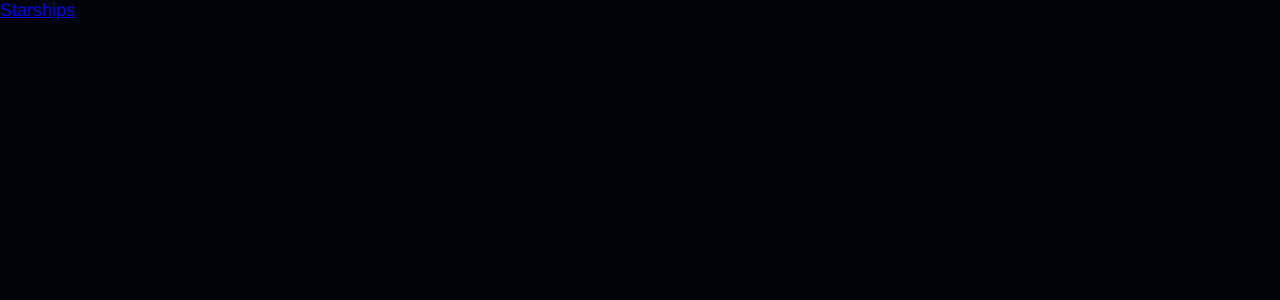
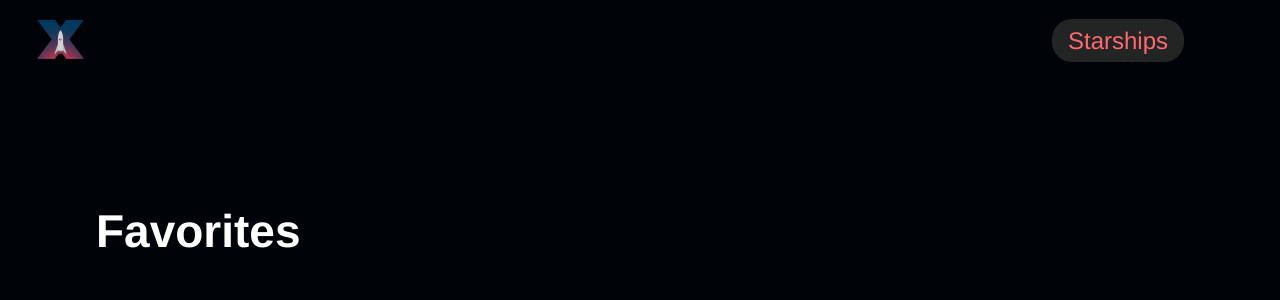
Before and after one commit to tobocop/tally-takehome, a React (Create React App) app: page /favorites in a window 1280 px wide. Shown: the top 300 px of the page. Built offline with nearby package versions, Linux system fonts and the light colour scheme.

Commit message:
Style favorites page

```diff
--- /dev/null
+++ b/src/App.scss
@@ -0,0 +1,10 @@
+@use "assets/styles/space";
+@use "assets/styles/breakpoints";
+
+.App {
+  margin: space.of(2) space.of(4);
+
+  @include breakpoints.tablet {
+    margin: 0 space.of(12);
+  }
+}
--- a/src/App.tsx
+++ b/src/App.tsx
@@ -4,13 +4,16 @@ import { GetStarships } from "./starships/GetStarships";
 import { FavoriteStarships } from "./starships/favorites/FavoriteStarships";
 import { RecoilRoot } from "recoil";
 import { Routes } from "./Routes";
+import "./App.scss"
 
 function App() {
   return (
     <RecoilRoot>
       <BrowserRouter>
-        <Route exact path={Routes.Starships} component={GetStarships} />
-        <Route exact path={Routes.Favorites} component={FavoriteStarships} />
+        <div className="App">
+          <Route exact path={Routes.Starships} component={GetStarships} />
+          <Route exact path={Routes.Favorites} component={FavoriteStarships} />
+        </div>
       </BrowserRouter>
     </RecoilRoot>
   );
--- /dev/null
+++ b/src/Header.scss
@@ -0,0 +1,14 @@
+@use "assets/styles/space";
+@use "assets/styles/breakpoints";
+
+.Header {
+  display: flex;
+  align-items: center;
+  .logoWrap {
+    flex: 1;
+    margin-left: space.of(-4);
+    @include breakpoints.tablet{
+      margin-left: space.of(-11);
+    }
+  }
+}
--- /dev/null
+++ b/src/Header.tsx
@@ -0,0 +1,13 @@
+import React from "react";
+import logo from "./assets/images/home_logo.png";
+import "./Header.scss"
+
+export const Header = ({children}: {children: React.ReactNode}) =>
+  <header className="Header">
+    <div className="logoWrap">
+      <img src={logo} alt="logo" />
+    </div>
+    <div>
+      {children}
+    </div>
+  </header>
--- a/src/assets/styles/index.scss
+++ b/src/assets/styles/index.scss
@@ -1,3 +1,5 @@
+@use "space";
+
 html {
   font-size: 62.5%; // 10px
   box-sizing: border-box;
@@ -32,3 +34,12 @@ h2 {
   font-weight: bold;
   line-height: 2.8rem;
 }
+
+a {
+  color: var(--pink);
+  text-decoration: none;
+  background-color: var(--dark-grey);
+  padding: space.of(1) space.of(2);
+  border-radius: 2rem;
+  font-size: 2.4rem;
+}
--- a/src/starships/GetStarships.scss
+++ b/src/starships/GetStarships.scss
@@ -2,15 +2,6 @@
 @use "../assets/styles/breakpoints";
 
 .GetStarships {
-
-  .wrap {
-    margin: 0 space.of(4);
-
-    @include breakpoints.tablet {
-      margin: 0 space.of(12);
-    }
-  }
-
   .title {
     margin-bottom: space.of(5);
 
--- a/src/starships/GetStarships.tsx
+++ b/src/starships/GetStarships.tsx
@@ -5,6 +5,7 @@ import { Starships } from "./Starships";
 import { Link } from "react-router-dom"
 import { Routes } from "../Routes";
 import "./GetStarships.scss";
+import { Header } from "../Header";
 
 export const GetStarships = () => {
   const [apiUrl, setApiUrl] = useState("https://swapi.dev/api/starships")
@@ -26,10 +27,9 @@ export const GetStarships = () => {
   }
 
   return <div className="GetStarships">
-    <header>
-      <Link to={Routes.Favorites}>Favorites</Link>
-    </header>
-    <div className="wrap">
+    <Header>
+      <Link to={Routes.Favorites}>View Favorites</Link>
+    </Header>
     <h1 className="title">Starship List</h1>
     <Starships ships={starshipsResponse.results} showNotes={false} />
     <div className="pagination">
@@ -41,5 +41,4 @@ export const GetStarships = () => {
       </div>
     </div>
   </div>
-  </div>
 }
--- a/src/starships/Starships.scss
+++ b/src/starships/Starships.scss
@@ -15,6 +15,10 @@
       + .starshipRow {
         margin-top: space.of(4);
       }
+
+      &.half {
+        width: 50%;
+      }
     }
   }
 
@@ -23,13 +27,23 @@
     border-radius: 1.5rem;
     padding: space.of(3);
     flex: 1;
+    margin-top: space.of(4);
 
-    + .card {
-      margin-top: space.of(4);
-      @include breakpoints.tablet {
-        margin-top: unset;
-        margin-left: space.of(4);
+    &:first-child {
+      margin-top: unset;
+    }
+
+    @include breakpoints.tablet {
+      margin-top: unset;
+      &:first-child {
+        margin-right: space.of(4);
       }
+    }
+  }
+
+  @include breakpoints.tablet {
+    .half .card {
+      margin-right: space.of(2);
     }
   }
 
--- a/src/starships/Starships.tsx
+++ b/src/starships/Starships.tsx
@@ -23,7 +23,7 @@ export const Starships = ({ships, showNotes}: StarshipsProps) => {
 
   return <div className="Starships">
     {chunk(ships, 2).map((rowShips: Starship[], i) =>
-      <div key={i} className="starshipRow">
+      <div key={i} className={`starshipRow ${rowShips.length === 1 ? "half" : ""}`}>
         {rowShips.map((ship) =>
           <Ship
             ship={ship}
--- /dev/null
+++ b/src/starships/favorites/FavoriteStarships.scss
@@ -0,0 +1,14 @@
+@use "../../assets/styles/space";
+@use "../../assets/styles/breakpoints";
+
+.FavoriteStarships {
+  margin-bottom: space.of(4);
+
+  .title {
+    margin-bottom: space.of(5);
+
+    @include breakpoints.tablet {
+      margin-bottom: space.of(8);
+    }
+  }
+}
--- a/src/starships/favorites/FavoriteStarships.tsx
+++ b/src/starships/favorites/FavoriteStarships.tsx
@@ -3,11 +3,16 @@ import { favoritesState } from "./favoritesState";
 import { Starships } from "../Starships";
 import {Link} from "react-router-dom";
 import { Routes } from "../../Routes";
+import { Header } from "../../Header";
+import "./FavoriteStarships.scss"
 
 export const FavoriteStarships = () => {
   const favorites = useRecoilValue(favoritesState)
-  return <div>
-    <Link to={Routes.Starships}>Starships</Link>
+  return <div className="FavoriteStarships">
+    <Header>
+      <Link to={Routes.Starships}>Starships</Link>
+    </Header>
+    <h1 className="title">Favorites</h1>
     <Starships ships={favorites} showNotes />
   </div>
 }
```
Also changed, not shown: 1 other file (tests, documents, lock files or other folders). Lines whose indentation alone changed are shown as unchanged.
